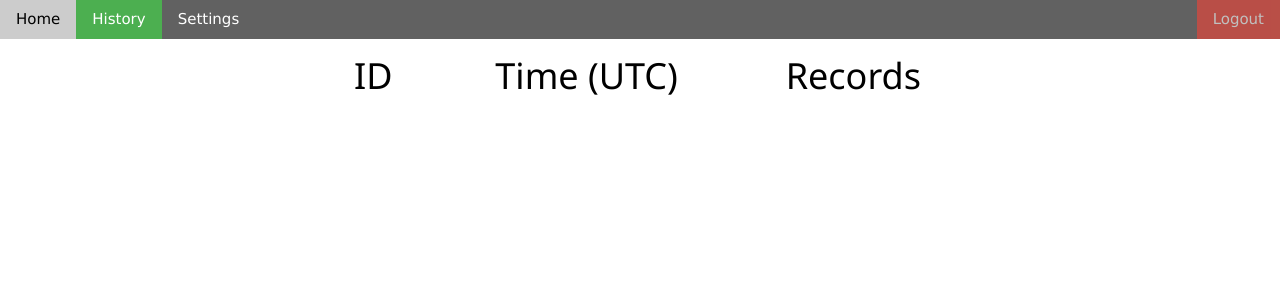
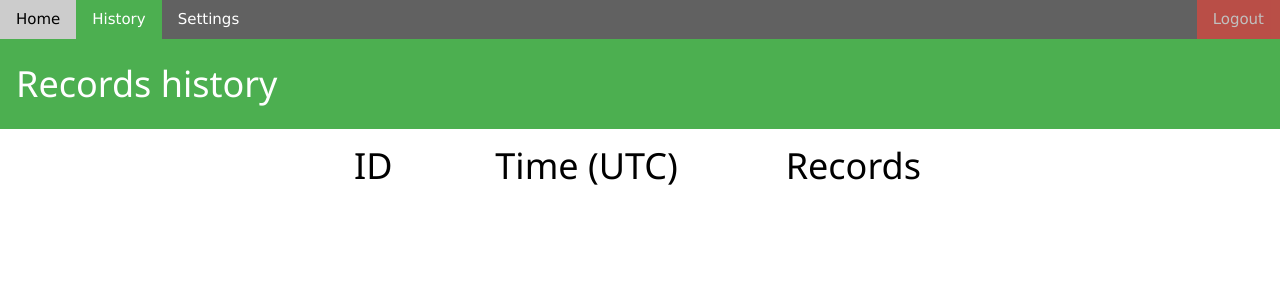
Before and after one commit to BurnedOliveTree/AlarmSystem-Server, a FastAPI app: template templates/history.html.j2 in a window 1280 px wide. Shown: the top 300 px of the page. Run offline with FastAPI, Linux system fonts and the light colour scheme; the template is opened without the code that fills it, so the values that code supplies are empty.

Commit message:
Added titles for history and settings subpages.

```diff
--- a/templates/history.html.j2
+++ b/templates/history.html.j2
@@ -25,6 +25,7 @@
     <a class="w3-bar-item w3-button" href="/settings">Settings</a>
     <a class="w3-bar-item w3-button w3-red w3-right" style="opacity: 0.6; cursor: not-allowed;">Logout</a>
 </div>
+<div class="w3-bar w3-green"><h1 class="w3-bar-item">Records history</h1></div>
 <div class="w3-bar">
     <div class="w3-container w3-table w3-card-4">
         <div class="w3-col    m2 l3">&nbsp;</div>
--- a/templates/settings.html.j2
+++ b/templates/settings.html.j2
@@ -14,6 +14,7 @@
     <a class="w3-bar-item w3-button w3-green" href="/settings">Settings</a>
     <a class="w3-bar-item w3-button w3-red w3-right" style="opacity: 0.6; cursor: not-allowed;">Logout</a>
 </div>
+<div class="w3-bar w3-green"><h1 class="w3-bar-item">Settings</h1></div>
 <div class="w3-bar">
     <form class="w3-display-middle" action="/device/update_settings">
         <label for="device_id">Device number:</label>
```
